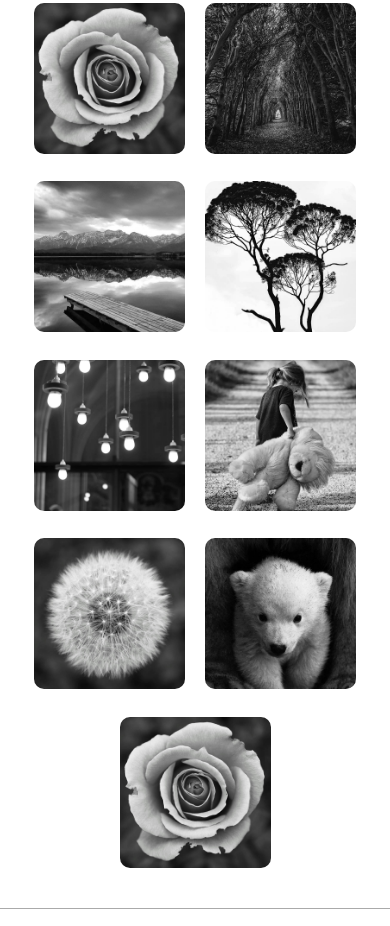
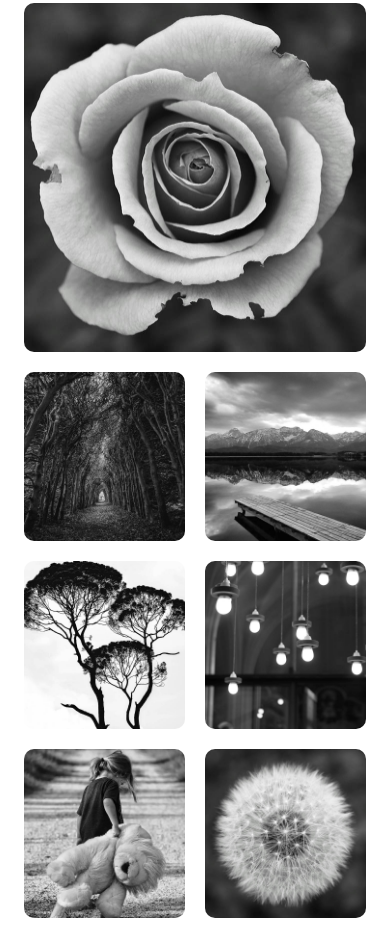
Before and after one commit to RoeyTamano/Lumina-Creative, a plain HTML site: page index.html in a window 390 px wide. Shown: the part 429-1355 px from the top of the page. Drawn offline with nearby package versions, Linux system fonts and the light colour scheme.

Commit message:
Added grid

```diff
--- a/index.html
+++ b/index.html
@@ -36,7 +36,7 @@
         </div>
     </section>
     <section class="gallery">
-        <div class="container container-lg gallery-flex">
+        <div class="container container-lg gallery-grid">
             <div class="gallery-item">
                 <a href="images/image1.jpg" data-lightbox="image-1"
                 data-title="Image 1">
--- a/styles.css
+++ b/styles.css
@@ -112,14 +112,12 @@ img{
     line-height: 1.4;
     font-weight: normal;
 }
-.gallery-flex{
-    display: flex;
-    justify-content: center;
-    flex-wrap: wrap;
+.gallery-grid{
+    display: grid;
+    grid-template-columns: repeat(3, 1fr);
     gap: 20px;
 }
 .gallery-item{
-    width: calc(33.333% - 20px);
     border-radius: 10px;
 }
 .gallery-item:hover{
@@ -127,6 +125,20 @@ img{
 }
 .gallery-item img{
     border-radius: 10px;
+    height: 100%;
+    width: 100%;
+    object-fit: cover;
+}
+.gallery-item:nth-of-type(2){
+    grid-column: span 2;
+}
+.gallery-item:nth-of-type(9){
+    grid-column: span 3;
+    height: 270px;
+}
+.gallery-item:nth-of-type(7){
+    grid-column: span 2;
+    grid-row: span 2;
 }
 .footer{
     border-top: 1px solid #aaa;
@@ -205,15 +217,29 @@ img{
         flex-direction: column;
         gap: 1.5rem;
     }
+    .gallery-grid{
+        grid-template-columns: repeat(2, 1fr);
+    }
+    .gallery-item:nth-of-type(1){
+        grid-column: span 2;
+    }
+    .gallery-item:nth-of-type(2){
+        grid-column: span 1;
+    }
+    .gallery-item:nth-of-type(7){
+        grid-column: span 1;
+        grid-row: span 1;
+    }
+    .gallery-item:nth-of-type(9){
+        grid-column: span 1;
+        height: 100%;
+    }
     .hero{
         height: 300px;
     }
     .hero h2{
         font-size: 1.8rem;
     }
-    .gallery-item{
-        width: calc(50% - 20px);
-    }
     .footer-flex{
         text-align: center
     }
```
